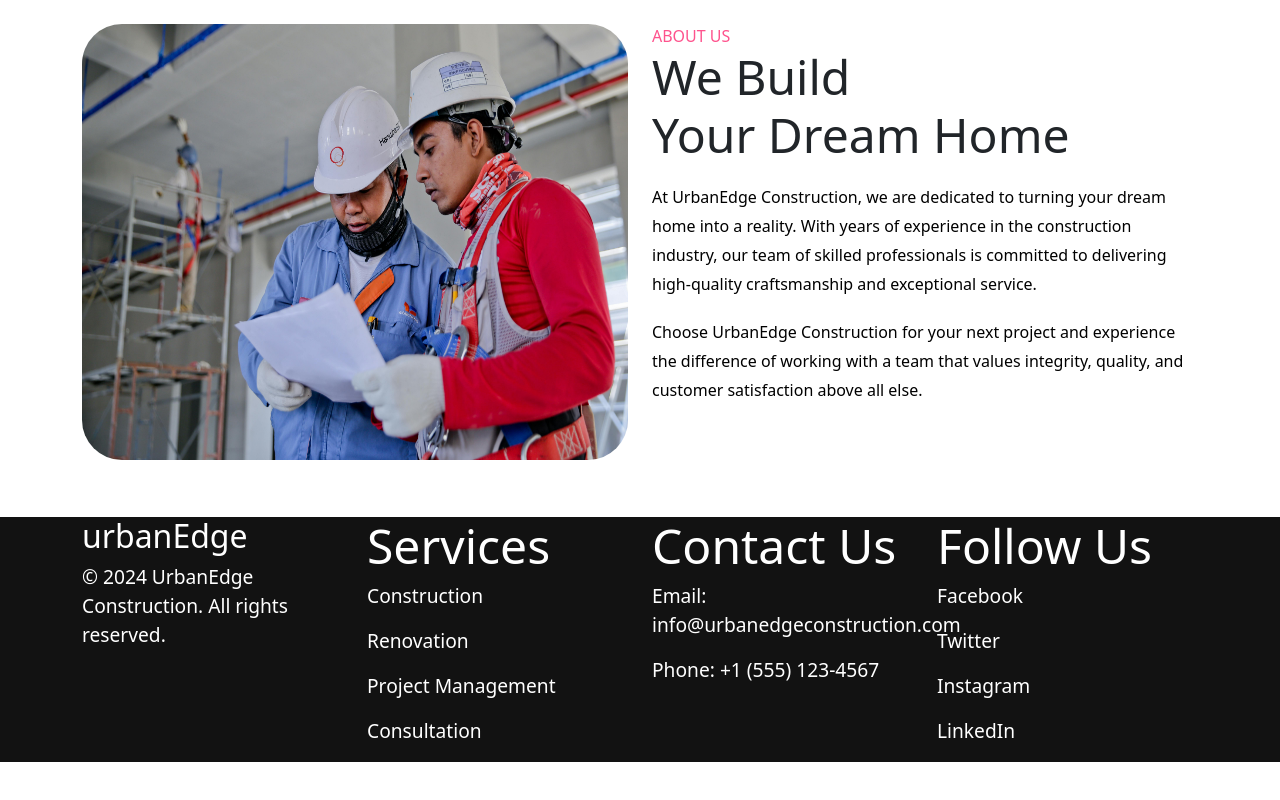
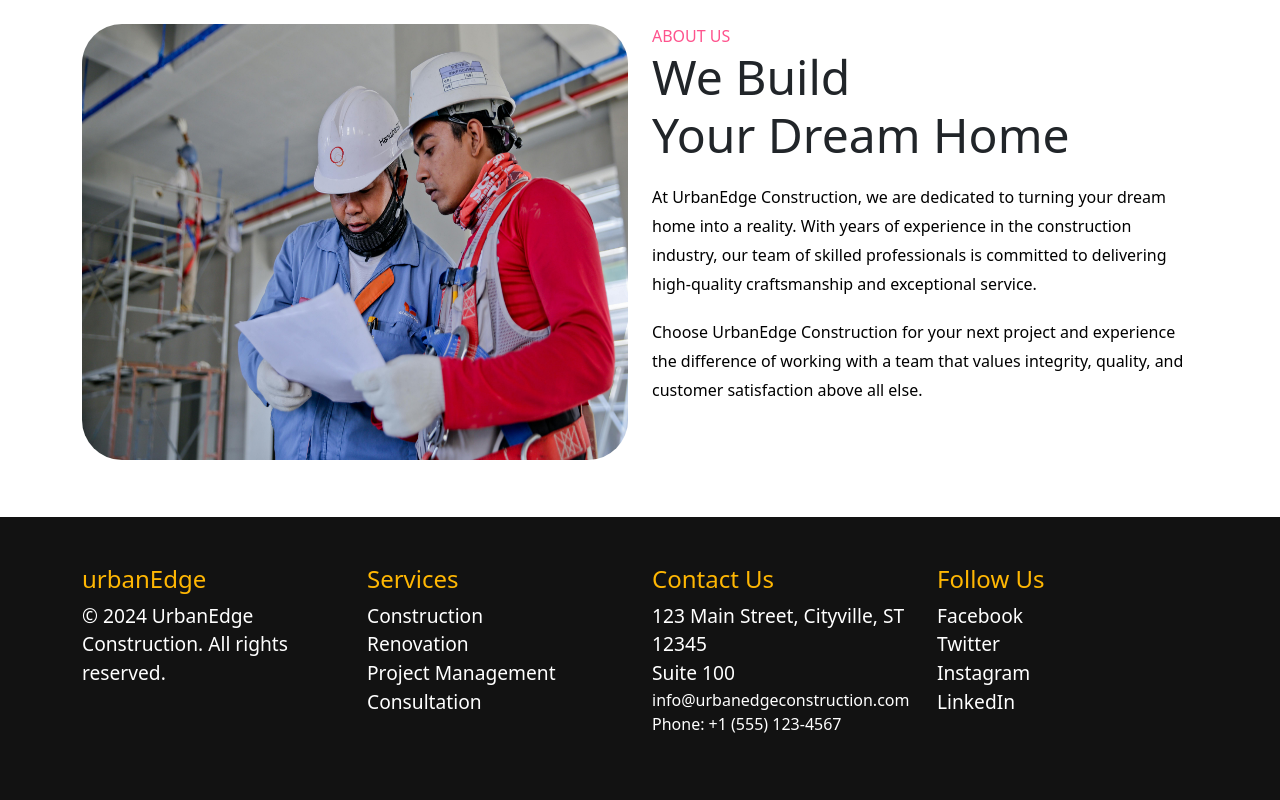
Before and after one commit to Yasath2004/construction_project, a React app in the folder frontend/: page / in a window 1280 px wide. Shown: the part 960-1760 px from the top of the page. Before the commit the page ends 1722 px from the top, so only its background shows below. Built offline with nearby package versions, Linux system fonts and the light colour scheme; the HTML template or start-up script is replaced by a standard one; a web font is replaced by a local one.

Commit message:
footer new

```diff
--- a/frontend/src/assets/css/style.scss
+++ b/frontend/src/assets/css/style.scss
@@ -26,6 +26,14 @@ p {
     font-size: 1.2em;
 }
 
+ul {
+    margin-left: 0;
+    padding-left: 0;
+    li{
+        list-style: none;
+        margin-left: 0;
+    }
+}
     .btn-primary{
         background-color: $primary-color;
         border:1px solid $primary-color;
@@ -86,6 +94,27 @@ header {
 footer {
     background-color: $dark-bg;
     color: $text-white;
+    h3{
+        font-size: 1.5em;
+        color: $secondary-color;
+    }
+
+     ul{
+        li{
+            margin-bottom: 5px,0;
+            .email{
+                color:$text-white;
+                font-size: 1rem;
+            }
+        }
+     }
+
+    a{
+        color:$text-white;
+        font-size: 1.2em;
+        text-decoration: none;
+
+    }
 
 }
 
--- a/frontend/src/components/fontend/home.jsx
+++ b/frontend/src/components/fontend/home.jsx
@@ -64,37 +64,50 @@ import aboutImg from '../../assets/images/about-us.jpg';
       </section>
     </main>
     <footer>
-      <div className='container'>
+      <div className='container py-5'>
         <div className='row'>
-
         <div className='col-md-3'>
           <h3>urbanEdge</h3>
-          <p>© 2024 UrbanEdge Construction. All rights reserved.</p>
+          <ul>
+          <li>
+            <a href="">© 2024 UrbanEdge Construction. All rights reserved.</a>
+          </li>
+          </ul>
         </div>
 
         <div className='col-md-3'>
-          <h2>Services</h2>
-          <p>Construction</p>
-          <p>Renovation</p>
-          <p>Project Management</p>
-          <p>Consultation</p>
+          <h3>Services</h3>
+          <ul>
+          <li>
+            <a href="">Construction</a></li>
+          <li>
+            <a href="">Renovation</a></li>
+          <li>
+            <a href="">Project Management</a></li>
+          <li>
+            <a href="">Consultation</a></li>
+          </ul>
         </div>
 
         <div className='col-md-3'>
-          <h2>Contact Us</h2>
-          <p>Email: info@urbanedgeconstruction.com</p>
-          <p>Phone: +1 (555) 123-4567</p>
+          <h3>Contact Us</h3>
+          <ul>
+          <li><a href="">123 Main Street, Cityville, ST 12345</a></li>
+          <li><a href="">Suite 100</a></li>
+          <li><a className='email' href="">info@urbanedgeconstruction.com</a></li>
+          <li><a className='email' href="">Phone: +1 (555) 123-4567</a></li>
+          </ul>
         </div>
 
         <div className='col-md-3'>
-          <h2>Follow Us</h2>
-          <p>Facebook</p>
-          <p>Twitter</p>
-          <p>Instagram</p>
-          <p>LinkedIn</p>
+          <h3>Follow Us</h3>
+          <ul>
+          <li><a href="">Facebook</a></li>
+          <li><a href="">Twitter</a></li>
+          <li><a href="">Instagram</a></li>
+          <li><a href="">LinkedIn</a></li>
+          </ul>
         </div>
-
-
        </div>
     </div>
     </footer>
```
